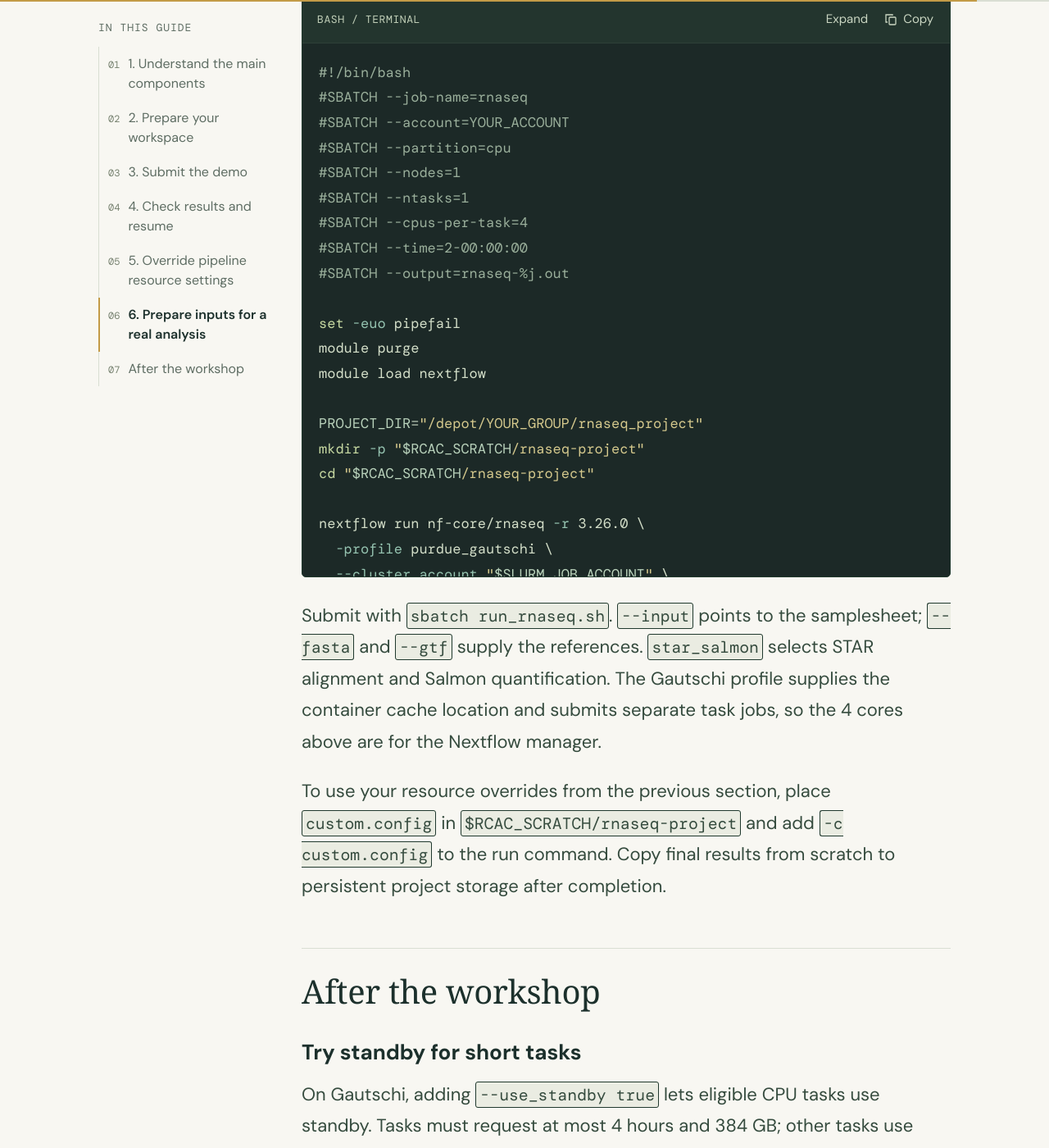
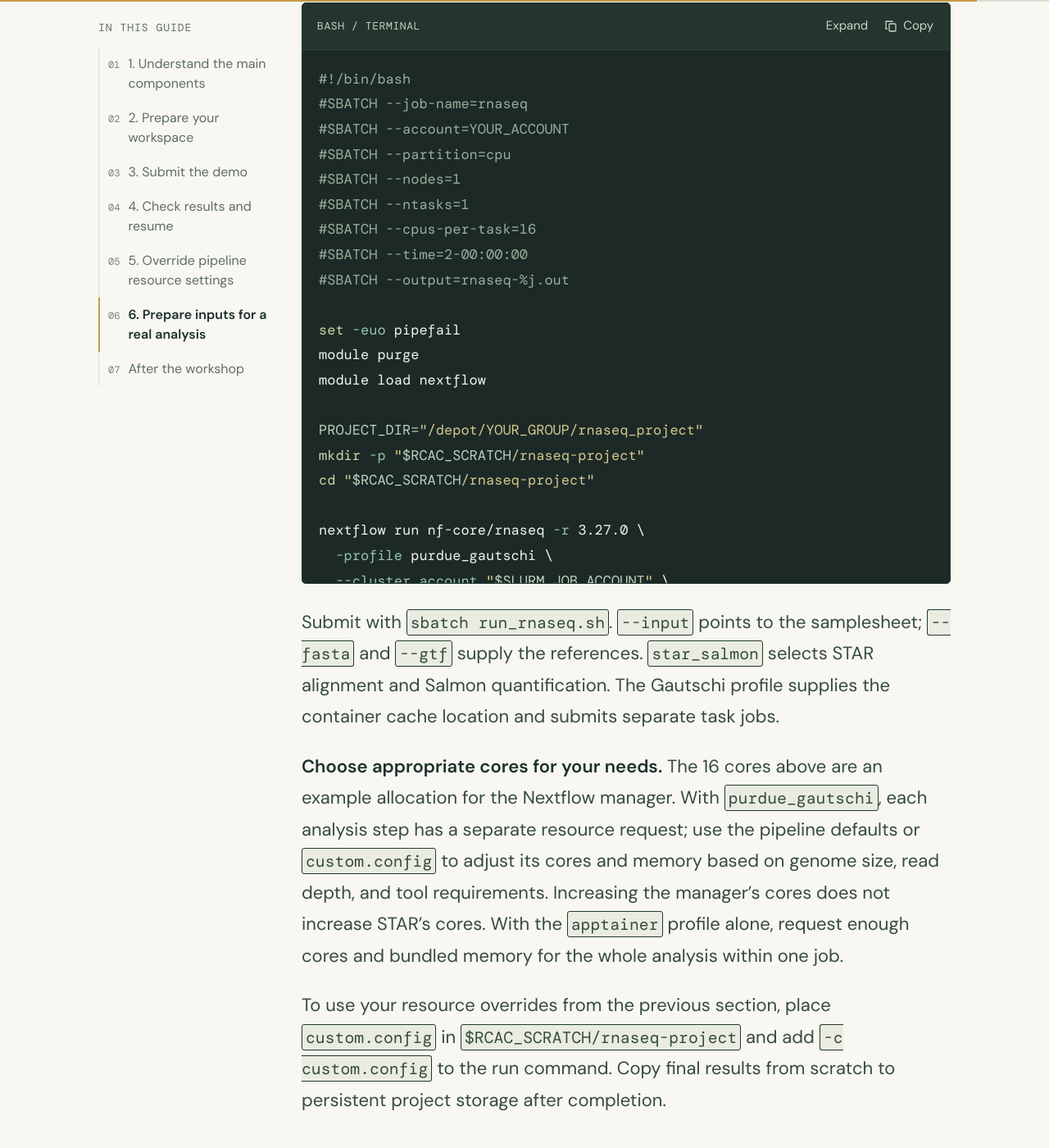
Before and after one commit to zhan4429/PurdueNfWorkshop, a Jekyll site: the page built from nf-core.md, in a window 1280 px wide and 1400 px high, scrolled down 14421 px. Shown: the whole window at 82% size. Built offline with Jekyll 4.4.1, drawn with Linux system fonts in a browser that asks for light colours; some web fonts are replaced; some of the changed text lies outside the part shown.

Commit message:
Improve samplesheet contrast and update rnaseq example to 3.27.0

````diff
--- a/assets/site.css
+++ b/assets/site.css
@@ -137,7 +137,7 @@ h1 { margin:0; font:400 42px/1.15 var(--serif); letter-spacing:-.4px }
 }
 .guide-content blockquote p { margin:0 }
 .table-scroll { overflow-x:auto; margin:24px 0; border:1px solid var(--line); border-radius:5px }
-.guide-content table { border-collapse:collapse; width:100%; font-size:19px; line-height:1.6 }
+.guide-content table { border-collapse:collapse; width:100%; font-size:19px; line-height:1.6; color:var(--ink) }
 .guide-content th { font-size:18px; text-align:left; background:#edf0e5; color:var(--ink); font-weight:600 }
 .guide-content td,.guide-content th { padding:12px 16px; vertical-align:top }
 .guide-content td { border-top:1px solid var(--line) }
@@ -150,7 +150,7 @@ h1 { margin:0; font:400 42px/1.15 var(--serif); letter-spacing:-.4px }
 .copy-button,.expand-button { display:flex; align-items:center; gap:7px; min-height:40px; padding:5px 2px; border:0; background:transparent; color:#cad6c2; font-size:15px; cursor:pointer; line-height:1.4 }
 .copy-button:hover,.expand-button:hover,.copy-button.copied { color:#e9d18a }
 .copy-button svg { width:16px; height:16px; stroke:currentColor; fill:none; stroke-width:1.3 }
-.guide-content pre { font:17px/1.8 var(--mono); overflow:auto; max-height:650px; padding:20px; margin:0; color:#d4dfc9; tab-size:4 }
+.guide-content pre { font:17px/1.8 var(--mono); overflow:auto; max-height:650px; padding:20px; margin:0; background:#1c2927; color:#f0f5eb; tab-size:4 }
 .guide-content pre code { font:inherit; padding:0; border-radius:0; background:none; color:inherit; white-space:pre; overflow-wrap:normal }
 .guide-content .is-expanded pre { max-height:none }
 .guide-content .highlight { margin:0 }
--- a/assets/site.js
+++ b/assets/site.js
@@ -65,7 +65,13 @@
   article.querySelectorAll('pre').forEach(pre => {
     const code = pre.querySelector('code');
     if (!code) return;
-    const wrapper = pre.closest('.highlighter-rouge') || pre.parentElement;
+    let wrapper = pre.closest('.highlighter-rouge');
+    if (!wrapper) {
+      wrapper = document.createElement('div');
+      wrapper.className = 'highlighter-rouge';
+      pre.before(wrapper);
+      wrapper.append(pre);
+    }
     const classText = wrapper.className + ' ' + code.className;
     const language = (classText.match(/language-([\w-]+)/) || [null, 'code'])[1];
     const toolbar = document.createElement('div');
--- a/nf-core.md
+++ b/nf-core.md
@@ -42,7 +42,7 @@ Open the [nf-core/rnaseq GitHub repository](https://github.com/nf-core/rnaseq).
 
 **“Local” means local to the pipeline project.** Both types of module can run on HPC with containers. A module defines a step's inputs, command, outputs, and resource label.
 
-On GitHub, use the branch/tag dropdown to select the release matching your `-r` option. The STAR example below links to `master`; file locations and settings can differ between releases.
+On GitHub, use the branch/tag dropdown to select the release matching your `-r` option. The rnaseq examples below use `3.27.0`; file locations and settings can differ between releases.
 
 For this workshop, we will use **nf-core/demo** with a small test dataset.
 
@@ -223,7 +223,7 @@ The institutional profile handles cluster settings. The pipeline supplies CPU, m
 
 ### Example: find STAR_ALIGN's default resources
 
-First, open [`modules/nf-core/star/align/main.nf`](https://github.com/nf-core/rnaseq/blob/master/modules/nf-core/star/align/main.nf). Near the top, find the process name and label:
+First, open [`modules/nf-core/star/align/main.nf`](https://github.com/nf-core/rnaseq/blob/3.27.0/modules/nf-core/star/align/main.nf). Near the top, find the process name and label:
 
 ```groovy
 process STAR_ALIGN {
@@ -232,7 +232,7 @@ process STAR_ALIGN {
 }
 ```
 
-Next, open [`conf/base.config`](https://github.com/nf-core/rnaseq/blob/master/conf/base.config) and search for `process_high`:
+Next, open [`conf/base.config`](https://github.com/nf-core/rnaseq/blob/3.27.0/conf/base.config) and search for `process_high`:
 
 ```groovy
 withLabel: process_high {
@@ -244,7 +244,7 @@ withLabel: process_high {
 
 On the first attempt, STAR requests **12 CPUs, 72 GB, and 16 hours**, before other overrides or resource caps. `task.attempt` starts at 1 and increases on a retry.
 
-Follow this same path for other steps: **process definition → label → settings in `conf/base.config`**. STAR's alignment arguments are configured separately in [`conf/modules/align_star.config`](https://github.com/nf-core/rnaseq/blob/master/conf/modules/align_star.config).
+Follow this same path for other steps: **process definition → label → settings in `conf/base.config`**. STAR's alignment arguments are configured separately in [`conf/modules/align_star.config`](https://github.com/nf-core/rnaseq/blob/3.27.0/conf/modules/align_star.config).
 
 ### Override by label or process name
 
@@ -281,7 +281,7 @@ The fixed requests above stay the same on retries. To increase a request on retr
 
 ## 6. Prepare inputs for a real analysis
 
-The demo's `test` profile supplies its inputs. For your own analysis, you prepare those files yourself. Here is a **paired-end nf-core/rnaseq example using release 3.26.0**. Replace the example paths with your files; see the [rnaseq input guide](https://nf-co.re/rnaseq/3.26.0/docs/usage/#samplesheet-input).
+The demo's `test` profile supplies its inputs. For your own analysis, you prepare those files yourself. Here is a **paired-end nf-core/rnaseq example using release 3.27.0**. Replace the example paths with your files; see the [rnaseq input guide](https://nf-co.re/rnaseq/3.27.0/docs/usage/#samplesheet-input).
 
 ### Prepare the reads and samplesheet
 
@@ -300,13 +300,13 @@ treated_rep1,/depot/YOUR_GROUP/rnaseq_project/fastq/treated_rep1_R1.fastq.gz,/de
 | `fastq_2` | Absolute path to its matching R2 file; leave empty for single-end reads |
 | `strandedness` | `forward`, `reverse`, or `unstranded` if known from library preparation; `auto` asks the pipeline to infer it |
 
-Keep the header exactly as shown and check that every read file exists and is readable from compute nodes. The [samplesheet schema](https://github.com/nf-core/rnaseq/blob/3.26.0/assets/schema_input.json) defines the accepted values.
+Keep the header exactly as shown and check that every read file exists and is readable from compute nodes. The [samplesheet schema](https://github.com/nf-core/rnaseq/blob/3.27.0/assets/schema_input.json) defines the accepted values.
 
 ### Prepare the reference files
 
 For this STAR/Salmon example, provide a **genome FASTA** and a **gene annotation GTF** for your organism. Obtain them for the same genome assembly and preferably from the same source and release, such as Ensembl or GENCODE.
 
-For example, store them as `references/genome.fa.gz` and `references/genes.gtf.gz` under your project directory. These names are placeholders for your actual reference files. The pipeline can build the required index from them. See the [reference requirements](https://nf-co.re/rnaseq/3.26.0/docs/usage/#reference-genome-options).
+For example, store them as `references/genome.fa.gz` and `references/genes.gtf.gz` under your project directory. These names are placeholders for your actual reference files. The pipeline can build the required index from them. See the [reference requirements](https://nf-co.re/rnaseq/3.27.0/docs/usage/#reference-genome-options).
 
 ### Pass your inputs to the pipeline
 
@@ -319,7 +319,7 @@ Save this as `run_rnaseq.sh`. Replace `YOUR_ACCOUNT` and `YOUR_GROUP`, and adjus
 #SBATCH --partition=cpu
 #SBATCH --nodes=1
 #SBATCH --ntasks=1
-#SBATCH --cpus-per-task=4
+#SBATCH --cpus-per-task=16
 #SBATCH --time=2-00:00:00
 #SBATCH --output=rnaseq-%j.out
 
@@ -331,7 +331,7 @@ PROJECT_DIR="/depot/YOUR_GROUP/rnaseq_project"
 mkdir -p "$RCAC_SCRATCH/rnaseq-project"
 cd "$RCAC_SCRATCH/rnaseq-project"
 
-nextflow run nf-core/rnaseq -r 3.26.0 \
+nextflow run nf-core/rnaseq -r 3.27.0 \
   -profile purdue_gautschi \
   --cluster_account "$SLURM_JOB_ACCOUNT" \
   --input "$PROJECT_DIR/samplesheet.csv" \
@@ -342,7 +342,9 @@ nextflow run nf-core/rnaseq -r 3.26.0 \
   -resume -ansi-log false
 ```
 
-Submit with `sbatch run_rnaseq.sh`. `--input` points to the samplesheet; `--fasta` and `--gtf` supply the references. `star_salmon` selects STAR alignment and Salmon quantification. The Gautschi profile supplies the container cache location and submits separate task jobs, so the 4 cores above are for the Nextflow manager.
+Submit with `sbatch run_rnaseq.sh`. `--input` points to the samplesheet; `--fasta` and `--gtf` supply the references. `star_salmon` selects STAR alignment and Salmon quantification. The Gautschi profile supplies the container cache location and submits separate task jobs.
+
+**Choose appropriate cores for your needs.** The 16 cores above are an example allocation for the Nextflow manager. With `purdue_gautschi`, each analysis step has a separate resource request; use the pipeline defaults or `custom.config` to adjust its cores and memory based on genome size, read depth, and tool requirements. Increasing the manager's cores does not increase STAR's cores. With the `apptainer` profile alone, request enough cores and bundled memory for the whole analysis within one job.
 
 To use your resource overrides from the previous section, place `custom.config` in `$RCAC_SCRATCH/rnaseq-project` and add `-c custom.config` to the run command. Copy final results from scratch to persistent project storage after completion.
 
````
